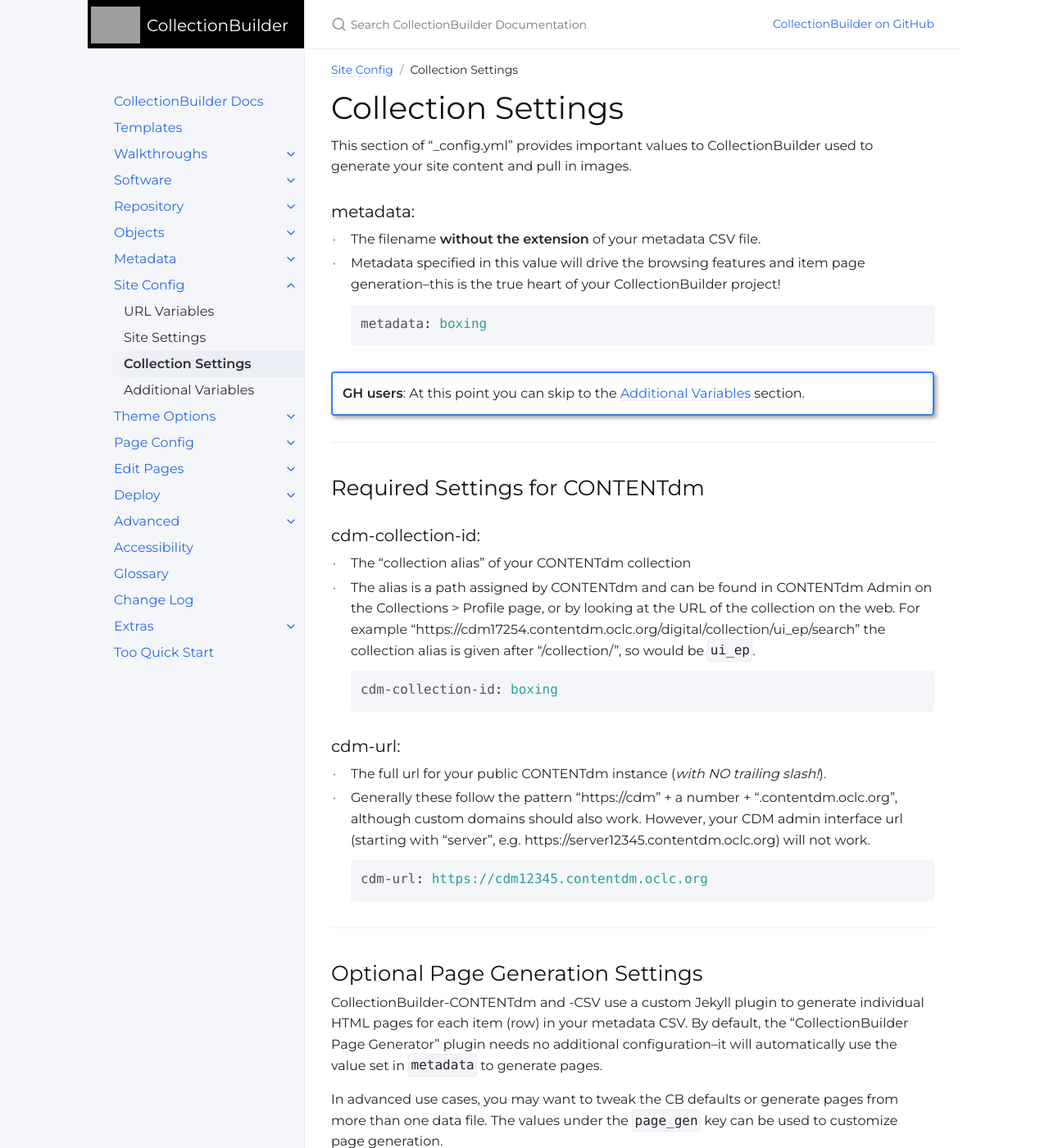
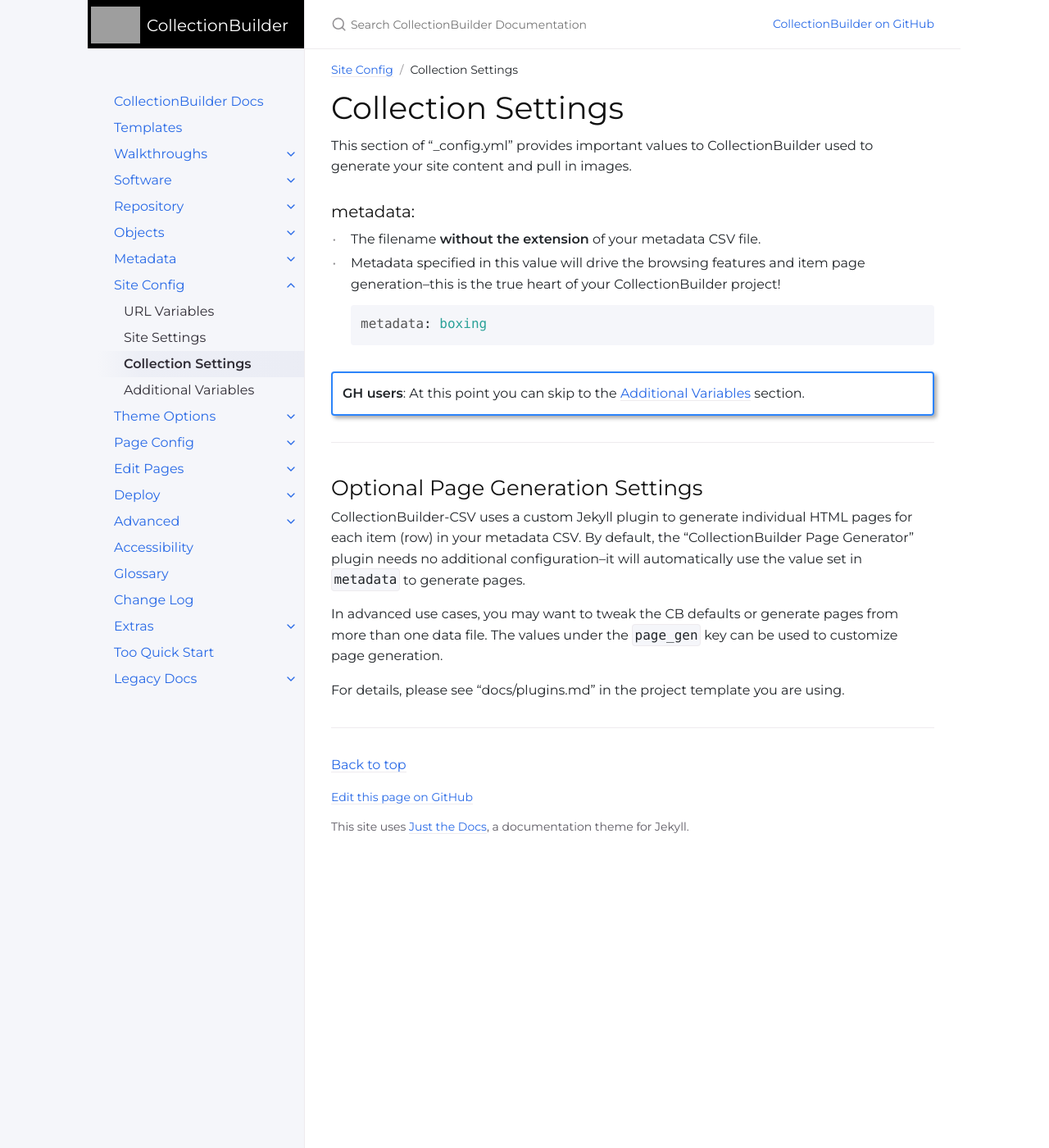
Before and after one commit to CollectionBuilder/cb-docs, a Jekyll site: the page built from docs/config/collection.md, in a window 1280 px wide and 1400 px high. Shown: the whole window at 82% size. Built offline with Jekyll 4.4.1, drawn with Linux system fonts in a browser that asks for light colours; comment, search, counter and statistics services are not loaded.

Commit message:
remove CDM sections and create Legacy Docs section

````diff
--- a/docs/config/collection.md
+++ b/docs/config/collection.md
@@ -21,29 +21,9 @@ metadata: boxing
 
 ------
 
-## Required Settings for CONTENTdm
-
-### cdm-collection-id:
-
-- The "collection alias" of your CONTENTdm collection
-- The alias is a path assigned by CONTENTdm and can be found in CONTENTdm Admin on the Collections > Profile page, or by looking at the URL of the collection on the web. For example "https://cdm17254.contentdm.oclc.org/digital/collection/ui_ep/search" the collection alias is given after "/collection/", so would be `ui_ep`.
-```yaml
-cdm-collection-id: boxing
-```
-
-### cdm-url:
-
-- The full url for your public CONTENTdm instance (*with NO trailing slash!*).
-- Generally these follow the pattern "https://cdm" + a number + ".contentdm.oclc.org", although custom domains should also work. However, your CDM admin interface url (starting with "server", e.g. https://server12345.contentdm.oclc.org) will not work.
-```yaml
-cdm-url: https://cdm12345.contentdm.oclc.org
-```
-
-------
-
 ## Optional Page Generation Settings
 
-CollectionBuilder-CONTENTdm and -CSV use a custom Jekyll plugin to generate individual HTML pages for each item (row) in your metadata CSV.
+CollectionBuilder-CSV uses a custom Jekyll plugin to generate individual HTML pages for each item (row) in your metadata CSV.
 By default, the "CollectionBuilder Page Generator" plugin needs no additional configuration--it will automatically use the value set in `metadata` to generate pages.
 
 In advanced use cases, you may want to tweak the CB defaults or generate pages from more than one data file.
--- a/docs/objects/cdm-objects.md
+++ b/docs/old/cdm-objects.md
@@ -1,7 +1,7 @@
 ---
 title: Objects using CONTENTdm
-parent: Objects
-nav_order: 3
+parent: Legacy Docs
+nav_order: 2
 ---
 
 # Collection Objects Using CONTENTdm
--- a/docs/metadata/cdm_metadata.md
+++ b/docs/old/cdm_metadata.md
@@ -1,7 +1,7 @@
 ---
 title: CONTENTdm Metadata
-parent: Metadata
-nav_order: 3
+parent: Legacy Docs
+nav_order: 1
 ---
 
 # CollectionBuilder-CONTENTdm Metadata
````
Also changed, not shown: docs/old/cdm_config.md (added, +65 -0 lines), docs/old/index.md (added, +9 -0 lines), docs/repository/create.md (+2 -2 lines), docs/theme/advanced.md (+0 -33 lines).
